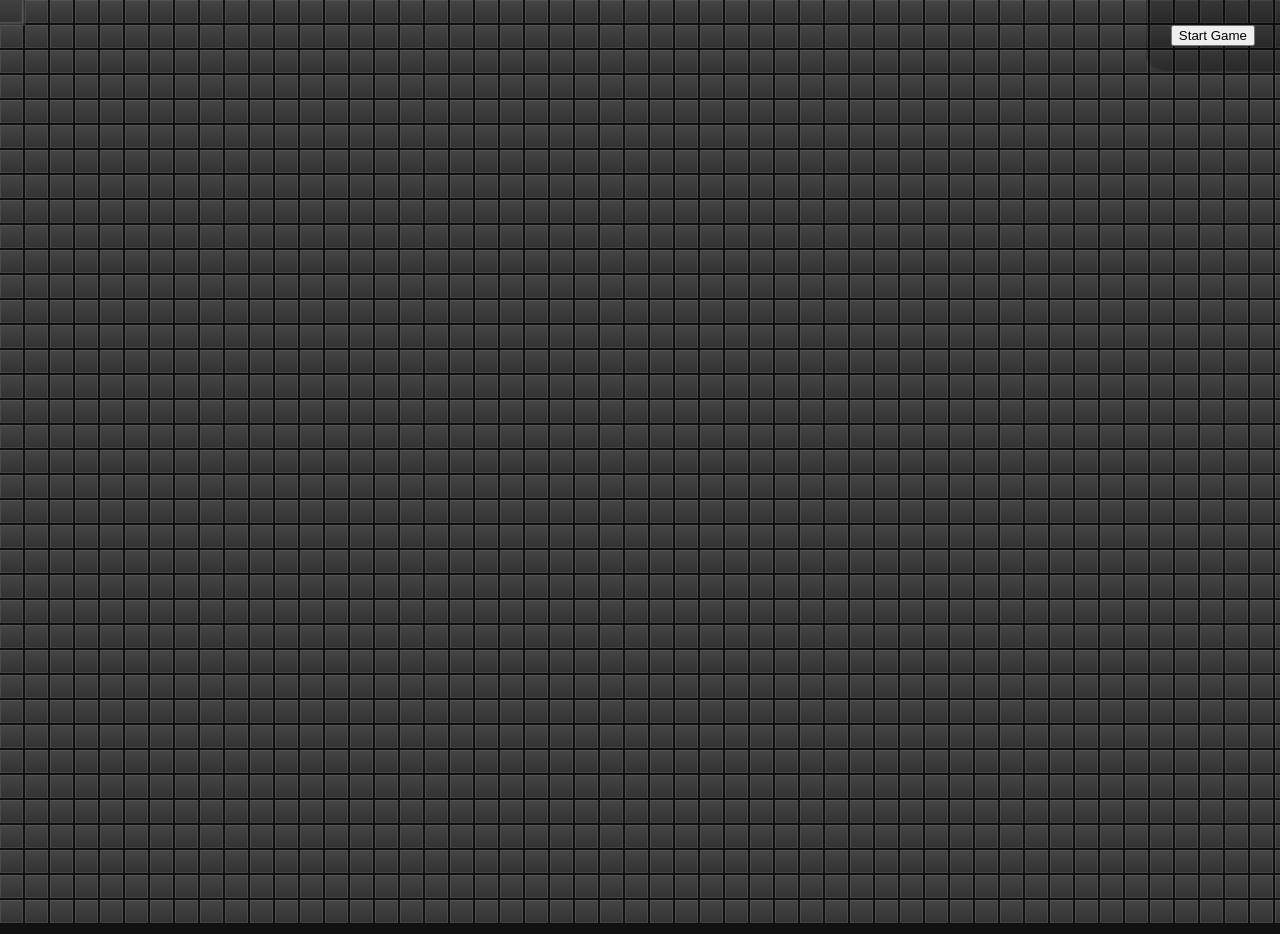
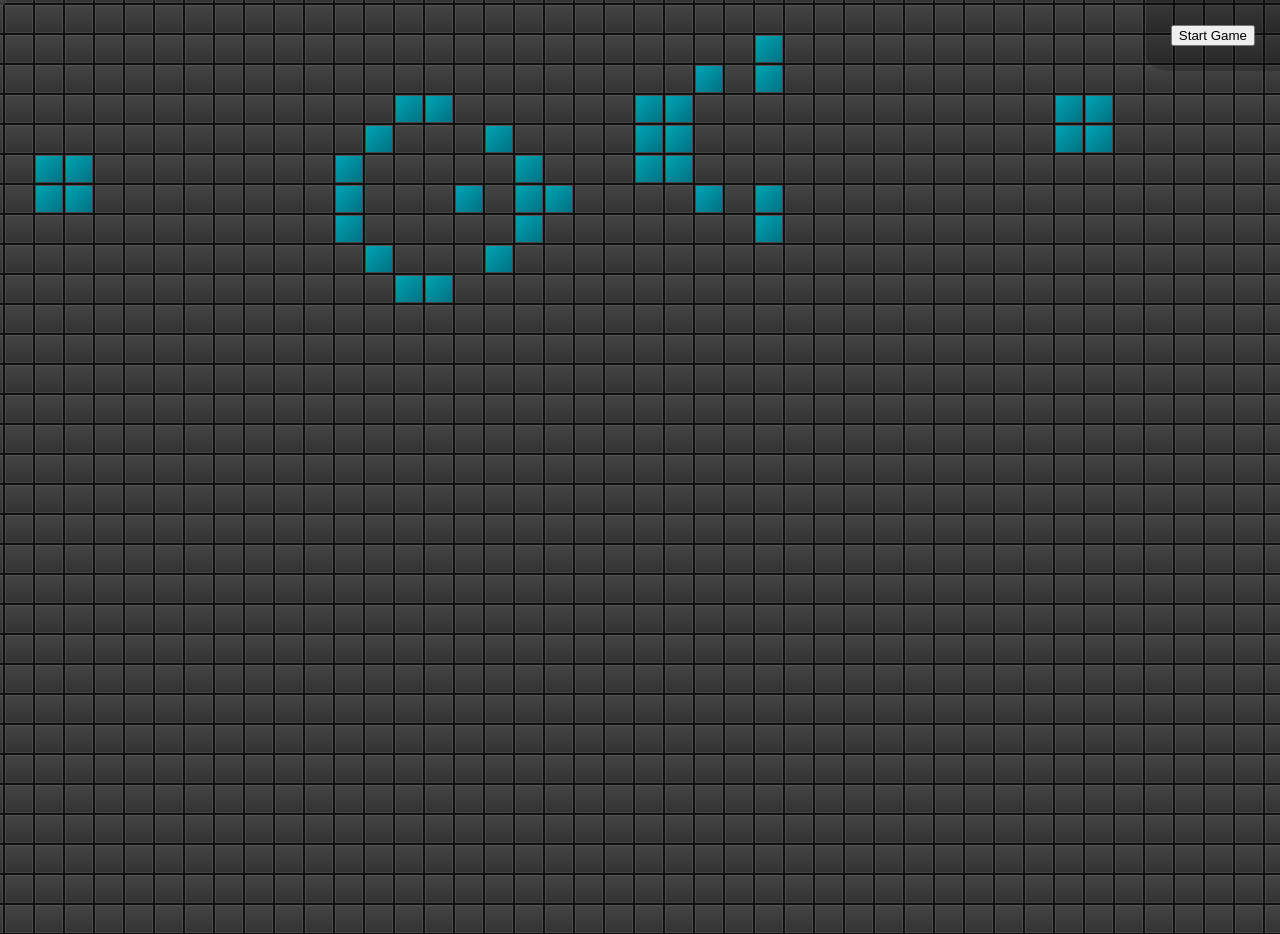
Before and after one commit to joshwcomeau/game_of_life, a plain HTML site: page index.html in a window 1280 px wide. Shown: the top 934 px of the page. Drawn offline with nearby package versions, Linux system fonts and the light colour scheme.

Commit message:
Added Gosper's Glider Gun start formation

```diff
--- a/index.html
+++ b/index.html
@@ -12,8 +12,8 @@
 
 <script>
 $(document).ready(function() {
-  window.game = new Game(25, 1);
-  //window.game.randomize();
+  window.game = new Game(30, 1);
+  window.game.gliderGun();
 
 
 
@@ -146,7 +146,7 @@ function Game(cellSize, tickLength) {
   this.randomize = function() {
     for ( cellrow in this.cells ) {
       for ( cell in this.cells[cellrow]) {
-        var populate = Math.round(Math.random());
+        var populate = Math.round(Math.random() - 0.25);
         if ( populate ) {
           $("#"+this.cells[cellrow][cell]).children().attr("class","living");
           this.census[this.cells[cellrow][cell]] = true;
@@ -154,6 +154,26 @@ function Game(cellSize, tickLength) {
       }
     }
   }
+
+  this.gliderGun = function() {
+    var cells = [
+      'cell-2-26',
+      'cell-3-24', 'cell-3-26',
+      'cell-4-14', 'cell-4-15', 'cell-4-22', 'cell-4-23', 'cell-4-36', 'cell-4-37',
+      'cell-5-13', 'cell-5-17', 'cell-5-22', 'cell-5-23', 'cell-5-36', 'cell-5-37',
+      'cell-6-2', 'cell-6-3', 'cell-6-12', 'cell-6-18', 'cell-6-22', 'cell-6-23',
+      'cell-7-2', 'cell-7-3', 'cell-7-12', 'cell-7-16', 'cell-7-18', 'cell-7-19', 'cell-7-24', 'cell-7-26',
+      'cell-8-12', 'cell-8-18', 'cell-8-26',
+      'cell-9-13', 'cell-9-17',
+      'cell-10-14', 'cell-10-15'
+    ]
+
+    for ( var cell in cells ) {
+      window.game.census[cells[cell]] = true;
+      $("#"+cells[cell]).children().attr("class","living");
+    }
+  }
+
 
   this.stop = function() {
     this.running = false;
```
